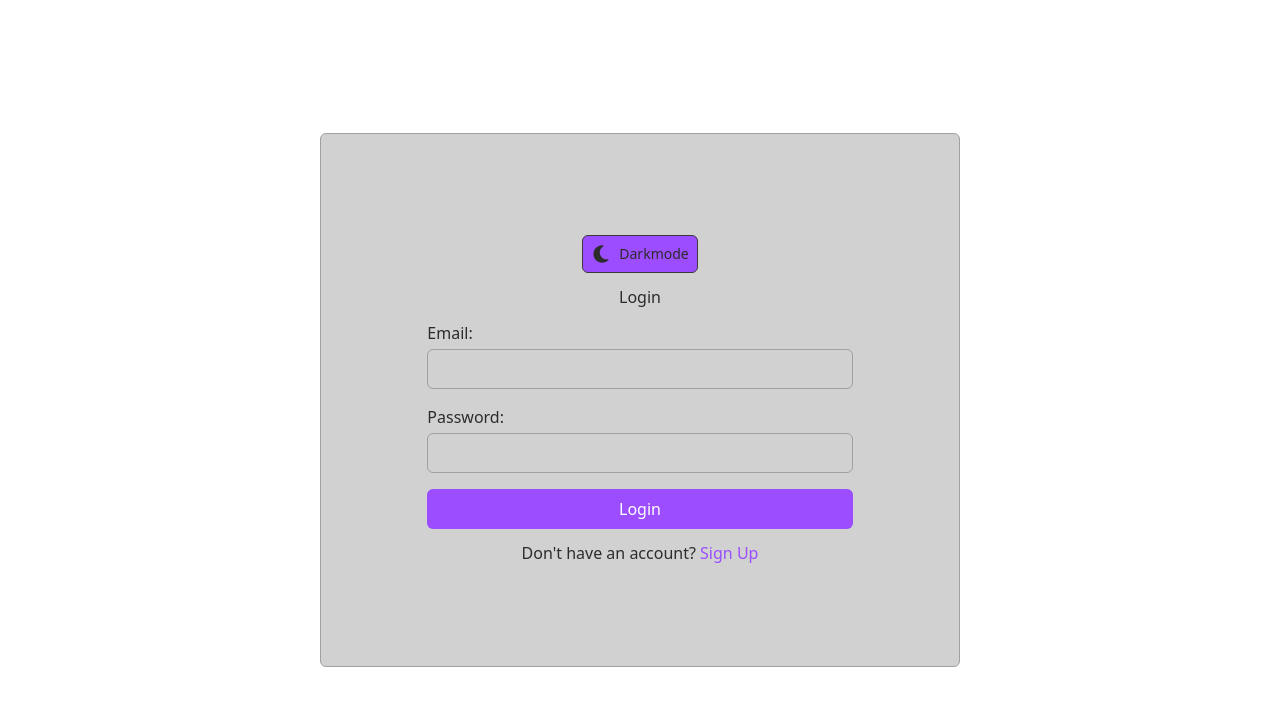
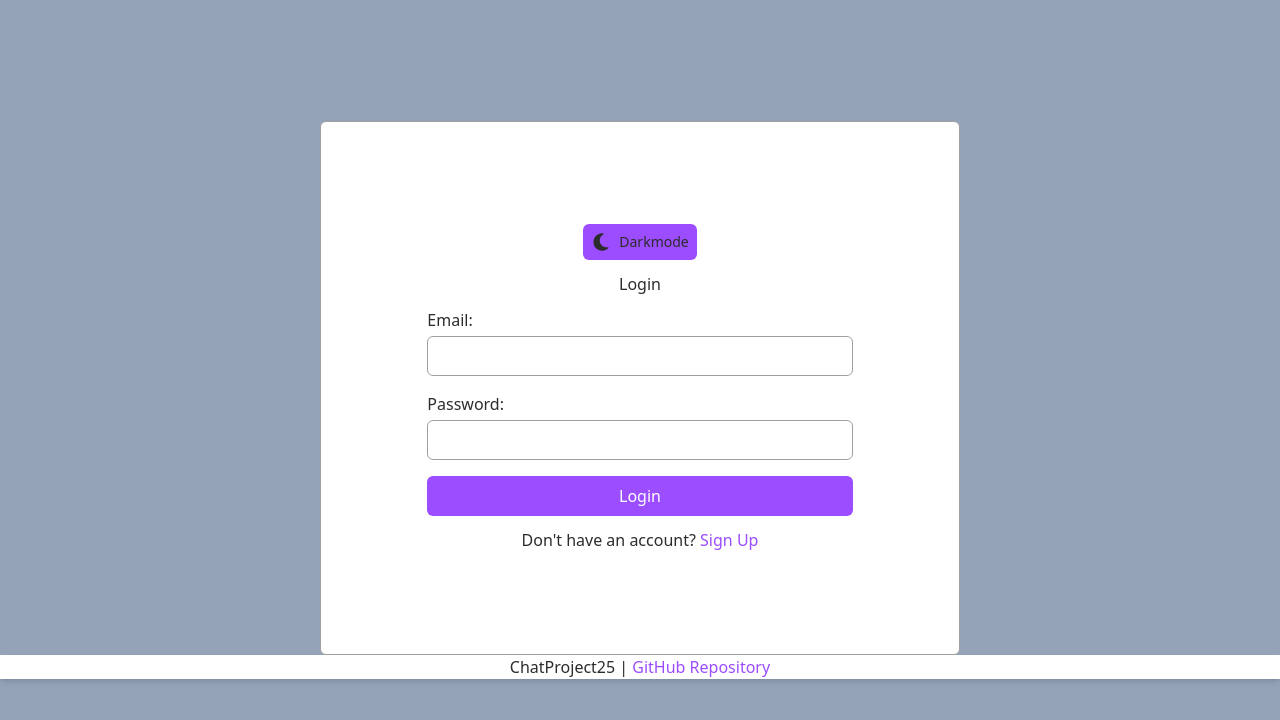
Before and after one commit to Tobiasa123/chatproject25, a React (Vite) app in the folder client/: page / in a window 1280 px wide. Shown: the top 720 px of the page. Built offline with nearby package versions, Linux system fonts and the light colour scheme.

Commit message:
small fixes

```diff
--- a/client/src/App.jsx
+++ b/client/src/App.jsx
@@ -6,6 +6,7 @@ import ChatPage from './pages/ChatPage/ChatPage';
 import Navbar from './components/Navigation/Navigation';
 import ProfilePage from './pages/ProfilePage/ProfilePage';
 import './App.css'
+import Footer from './components/Footer/Footer';
 
 function AppContent() {
   const location = useLocation();
@@ -14,9 +15,9 @@ function AppContent() {
   const isAuthenticated = () => {
     return !!sessionStorage.getItem('authToken');
   };
-
+// TEMP BGS HERE
   return (
-    <div className="flex flex-col justify-center items-center h-screen w-full">
+    <div className="flex flex-col justify-center items-center h-screen w-full bg-slate-400 dark:bg-slate-400">
       {showNavbar && <Navbar />}
       <Routes>
         <Route path="/" element={<LoginPage />} />
@@ -37,6 +38,7 @@ function AppContent() {
           element={isAuthenticated() ? <ChatPage /> : <Navigate to="/" replace />}
         />
       </Routes>
+      <Footer></Footer>
     </div>
   );
 }
--- /dev/null
+++ b/client/src/components/Footer/Footer.jsx
@@ -0,0 +1,19 @@
+const Footer = () => {
+    return (
+      <footer className="w-full bg-lightBackground dark:bg-darkBackground  flex justify-center items-center shadow-md">
+        <p className="text-darkText dark:text-lightText">
+          ChatProject25 | {" "}
+          <a
+            href="https://github.com/Tobiasa123/chatproject25" // Replace with your actual repo link
+            target="_blank"
+            rel="noopener noreferrer"
+            className="text-purpleAccent hover:underline"
+          >
+            GitHub Repository
+          </a>
+        </p>
+      </footer>
+    );
+  };
+
+  export default Footer;
--- a/client/src/components/Navigation/Navigation.jsx
+++ b/client/src/components/Navigation/Navigation.jsx
@@ -15,21 +15,32 @@ const Navbar = () => {
 
   return (
     <nav className="w-full bg-lightBackground dark:bg-darkBackground p-4 flex justify-between items-center">
-      <Link to="/home" className="text-purpleAccent text-xl font-semibold hover:underline">
+      <button
+        onClick={() => navigate('/home')}
+        className="px-4 py-2 rounded-md bg-purpleAccent text-darkText dark:text-lightText  hover:bg-purpleAccent hover:text-white transition-all"
+      >
         Your chats
-      </Link>
-      <Link to="/profile" className="text-purpleAccent text-xl font-semibold hover:underline">
-        Your profile
-      </Link>
+      </button>
+
+      <button
+        onClick={() => navigate('/profile')}
+        className="px-4 py-2 rounded-md bg-purpleAccent text-darkText dark:text-lightText hover:bg-purpleAccent hover:text-white transition-all"
+      >
+        Profile
+      </button>
+
       <button
         onClick={handleLogout}
-        className="text-purpleAccent text-xl font-semibold hover:underline"
+        className="px-4 py-2 rounded-md bg-purpleAccent text-darkText dark:text-lightText hover:bg-purpleAccent hover:text-white transition-all"
       >
         Logout
       </button>
+
       <ThemeSwitch />
     </nav>
   );
+
+
 };
 
 export default Navbar;
--- a/client/src/components/ThemeSwitch/ThemeSwitch.jsx
+++ b/client/src/components/ThemeSwitch/ThemeSwitch.jsx
@@ -24,9 +24,7 @@ export const ThemeSwitch = () => {
     <motion.button
       onClick={toggleTheme}
       className="grid grid-cols-[min-content_1fr] items-center sm:gap-2 p-2 rounded-md
-                 bg-purpleAccent text-darkText dark:text-lightText
-                 border border-darkBorder dark:border-lightBorder
-                 transition-transform"
+                 bg-purpleAccent text-darkText dark:text-lightText transition-transform"
     >
       <motion.div
         key={theme}
--- a/client/src/pages/HomePage/HomePage.jsx
+++ b/client/src/pages/HomePage/HomePage.jsx
@@ -4,7 +4,7 @@ import CreateChat from "../../components/CreateChat/CreateChat"
 //createchat here temporarily
 const HomePage = () => {
     return (
-        <div className="flex flex-col w-full md:w-[90vw] lg:w-[60vw] bg-slate-500 h-full">
+        <div className="flex flex-col w-full md:w-[90vw] lg:w-[60vw] bg-slate-500 h-full border border-red-600">
             <CreateChat />
             {/* Make chat list grow, shrink, and scroll when needed */}
             <div className="flex-1 overflow-y-auto">
--- a/client/tailwind.config.js
+++ b/client/tailwind.config.js
@@ -10,8 +10,8 @@ export default {
       },
       colors: {
         // Backgrounds
-        lightBackground: '#D1D1D1', // Light gray background for light mode
-        darkBackground: '#2C2C2C',  // Dark gray background for dark mode
+        lightBackground: '#FFFFFF', // Light gray background for light mode
+        darkBackground: '#403f3f',  // Dark gray background for dark mode
 
         // Text Colors
         lightText: '#FFFFFF',       // White text for dark mode
```
